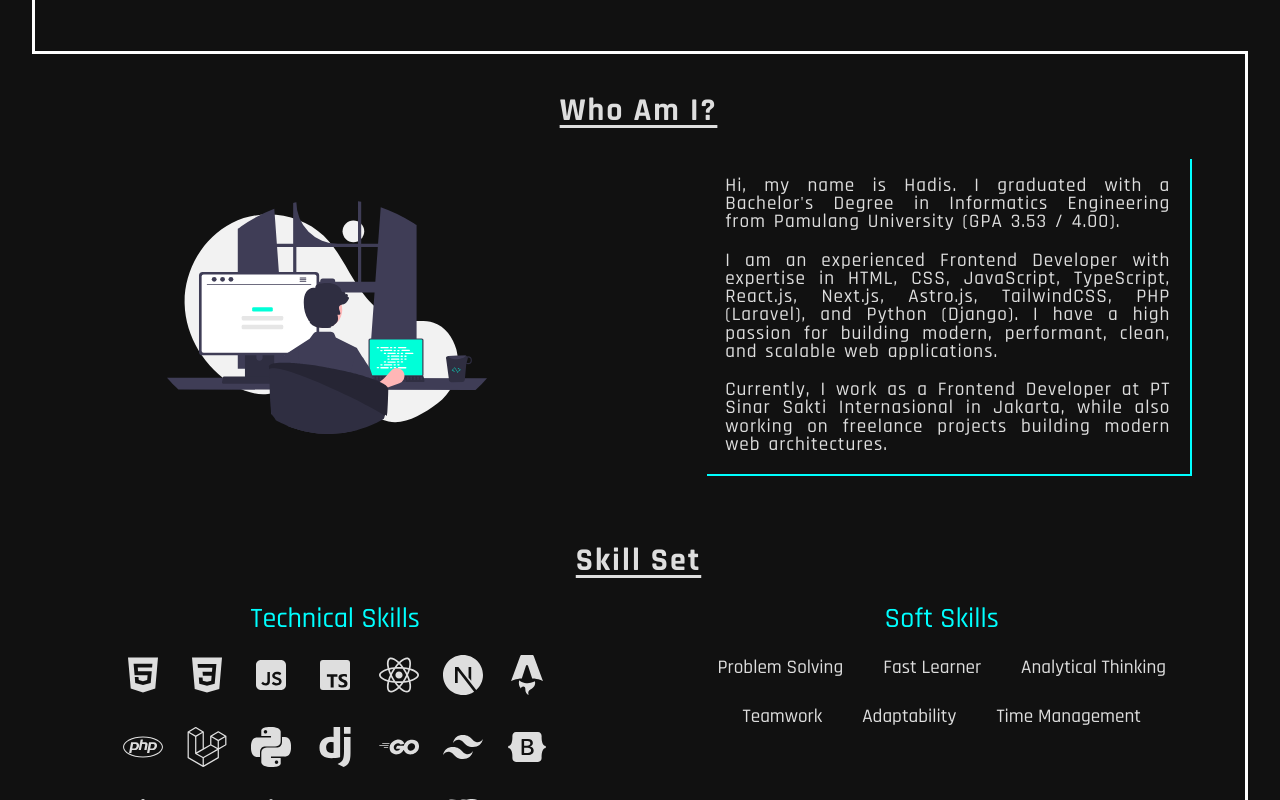
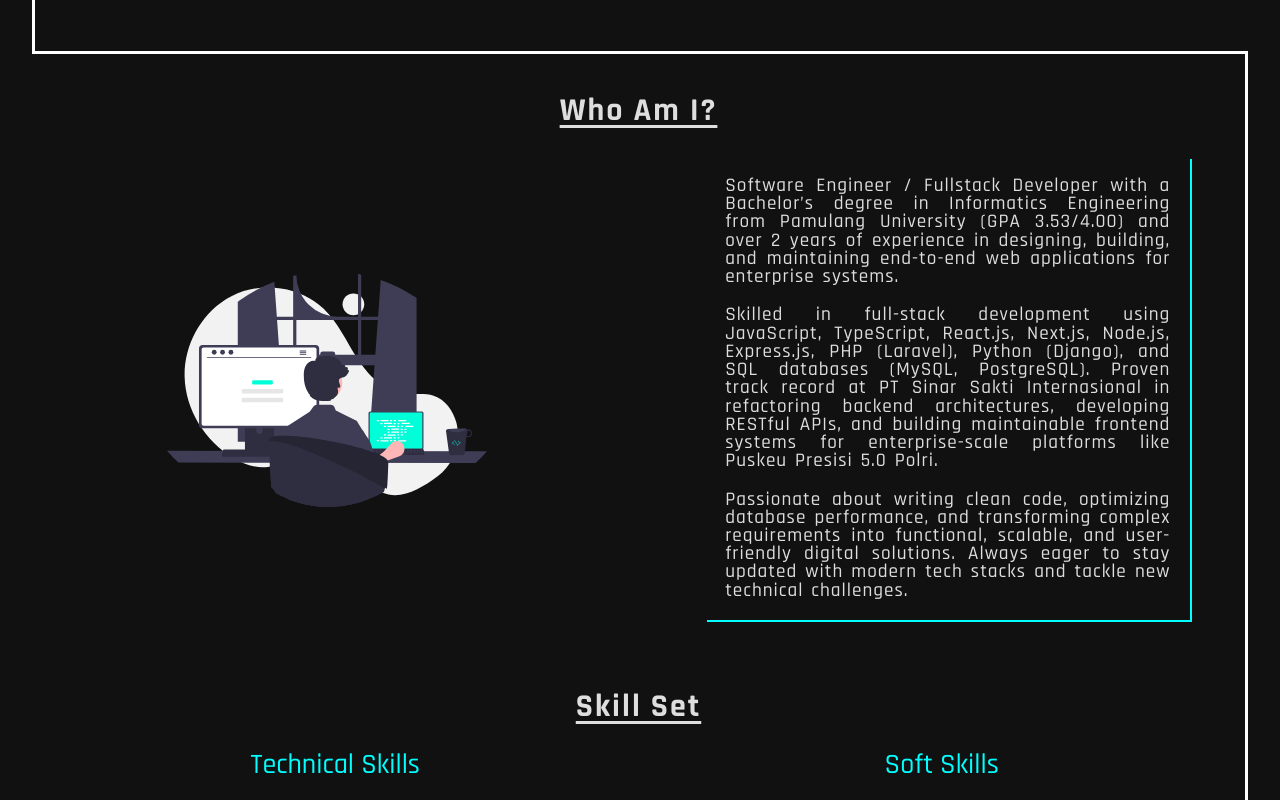
Before and after one commit to itshadis/portfolio-v.2, a Next.js app: page / in a window 1280 px wide. Shown: the part 716-1516 px from the top of the page. Built offline with nearby package versions, Linux system fonts and the light colour scheme.

Commit message:
adjust: desc about

```diff
--- a/src/components/About/index.tsx
+++ b/src/components/About/index.tsx
@@ -157,13 +157,13 @@ function About() {
           <div className="about-me-wrapper">
             <div className="about-me">
               <p>
-                Hi, my name is <strong>Hadis</strong>. I graduated with a Bachelor's Degree in Informatics Engineering from <strong>Pamulang University</strong> (GPA 3.53 / 4.00).
+                Software Engineer / Fullstack Developer with a Bachelor’s degree in Informatics Engineering from Pamulang University (GPA 3.53/4.00) and over 2 years of experience in designing, building, and maintaining end-to-end web applications for enterprise systems.
               </p>
               <p>
-                I am an experienced <strong>Frontend Developer</strong> with expertise in HTML, CSS, JavaScript, TypeScript, React.js, Next.js, Astro.js, TailwindCSS, PHP (Laravel), and Python (Django). I have a high passion for building modern, performant, clean, and scalable web applications.
+                Skilled in full-stack development using JavaScript, TypeScript, React.js, Next.js, Node.js, Express.js, PHP (Laravel), Python (Django), and SQL databases (MySQL, PostgreSQL). Proven track record at PT Sinar Sakti Internasional in refactoring backend architectures, developing RESTful APIs, and building maintainable frontend systems for enterprise-scale platforms like Puskeu Presisi 5.0 Polri.
               </p>
               <p>
-                Currently, I work as a Frontend Developer at <strong>PT Sinar Sakti Internasional</strong> in Jakarta, while also working on freelance projects building modern web architectures.
+                Passionate about writing clean code, optimizing database performance, and transforming complex requirements into functional, scalable, and user-friendly digital solutions. Always eager to stay updated with modern tech stacks and tackle new technical challenges.
               </p>
             </div>
           </div>
```
